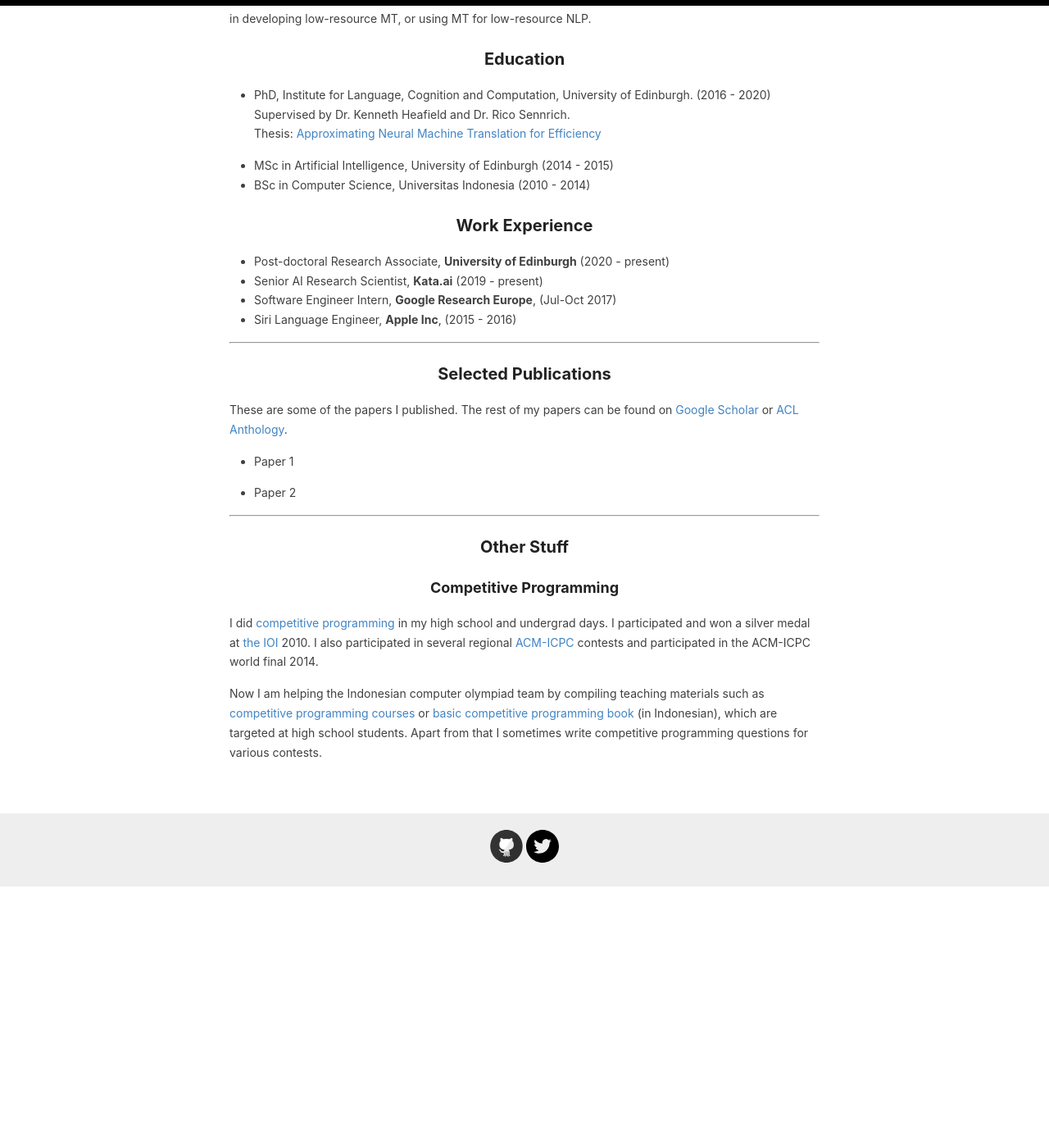
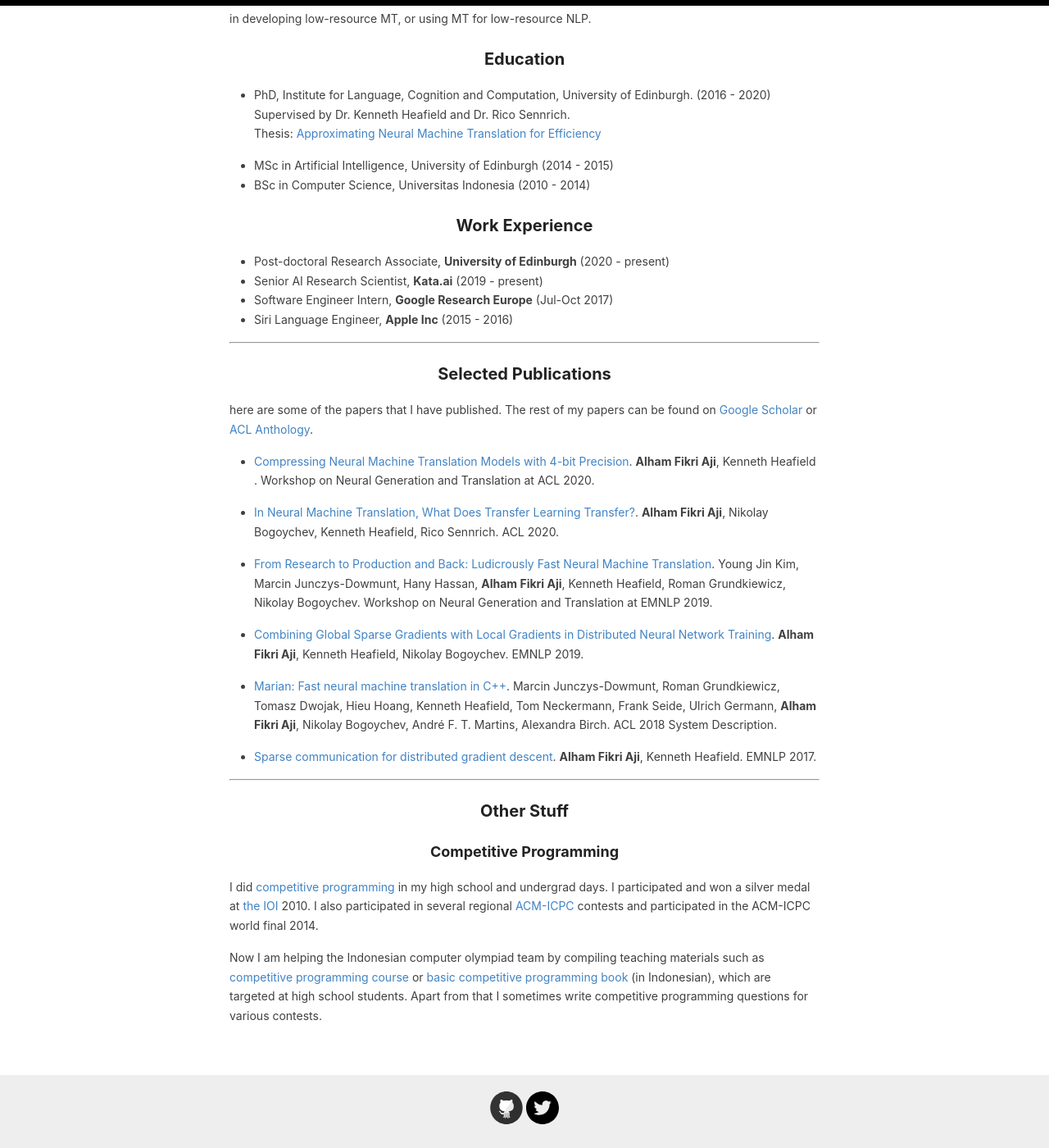
Before and after one commit to afaji/afaji.github.io, a Jekyll site: the page built from index.md, in a window 1280 px wide and 1400 px high, scrolled down 319 px. Shown: the whole window at 82% size. Built offline with Jekyll 4.4.1, drawn with Linux system fonts in a browser that asks for light colours.

Commit message:
Update index.md

```diff
--- a/index.md
+++ b/index.md
@@ -19,18 +19,25 @@ My research interest is in the Machine Translation area. I am interested in deve
 
 - Post-doctoral Research Associate, __University of Edinburgh__ (2020 - present)
 - Senior AI Research Scientist, __Kata.ai__ (2019 - present)
-- Software Engineer Intern, __Google Research Europe__, (Jul-Oct 2017)
-- Siri Language Engineer, __Apple Inc__, (2015 - 2016)
+- Software Engineer Intern, __Google Research Europe__ (Jul-Oct 2017)
+- Siri Language Engineer, __Apple Inc__ (2015 - 2016)
 
 ---
 
 ### Selected Publications
+here are some of the papers that I have published. The rest of my papers can be found on [Google Scholar](https://scholar.google.com/citations?user=0Cyfqv4AAAAJ&hl=en&oi=ao) or [ACL Anthology](https://www.aclweb.org/anthology/people/a/alham-fikri-aji/).
 
-These are some of the papers I published. The rest of my papers can be found on [Google Scholar](https://scholar.google.com/citations?user=0Cyfqv4AAAAJ&hl=en&oi=ao) or [ACL Anthology](https://www.aclweb.org/anthology/people/a/alham-fikri-aji/).
+- [Compressing Neural Machine Translation Models with 4-bit Precision](https://www.aclweb.org/anthology/2020.ngt-1.4.pdf). __Alham Fikri Aji__, Kenneth Heafield . Workshop on Neural Generation and Translation at ACL 2020.
 
-- Paper 1
+- [In Neural Machine Translation, What Does Transfer Learning Transfer?](https://www.aclweb.org/anthology/2020.acl-main.688.pdf). __Alham Fikri Aji__, Nikolay Bogoychev, Kenneth Heafield, Rico Sennrich. ACL 2020.
 
-- Paper 2
+- [From Research to Production and Back: Ludicrously Fast Neural Machine Translation](https://www.aclweb.org/anthology/D19-5632.pdf). Young Jin Kim, Marcin Junczys-Dowmunt, Hany Hassan, __Alham Fikri Aji__, Kenneth Heafield, Roman Grundkiewicz, Nikolay Bogoychev. Workshop on Neural Generation and Translation at EMNLP 2019.
+
+- [Combining Global Sparse Gradients with Local Gradients in Distributed Neural Network Training](https://www.aclweb.org/anthology/D19-1373.pdf). __Alham Fikri Aji__, Kenneth Heafield, Nikolay Bogoychev. EMNLP 2019.
+
+- [Marian: Fast neural machine translation in C++](https://www.aclweb.org/anthology/P18-4020.pdf). Marcin Junczys-Dowmunt, Roman Grundkiewicz, Tomasz Dwojak, Hieu Hoang, Kenneth Heafield, Tom Neckermann, Frank Seide, Ulrich Germann, __Alham Fikri Aji__, Nikolay Bogoychev, André F. T. Martins, Alexandra Birch. ACL 2018 System Description.
+
+- [Sparse communication for distributed gradient descent](https://www.aclweb.org/anthology/D17-1045.pdf). __Alham Fikri Aji__, Kenneth Heafield. EMNLP 2017.
 
 ---
 
@@ -40,4 +47,4 @@ These are some of the papers I published. The rest of my papers can be found on
 
 I did [competitive programming](https://en.wikipedia.org/wiki/Competitive_programming) in my high school and undergrad days. I participated and won a silver medal at [the IOI](https://ioinformatics.org/) 2010. I also participated in several regional [ACM-ICPC](https://icpc.global/) contests and participated in the ACM-ICPC world final 2014.
 
-Now I am helping the Indonesian computer olympiad team by compiling teaching materials such as [competitive programming courses](https://tlx.toki.id/courses/) or [basic competitive programming book](https://toki.id/buku-pemrograman-kompetitif-dasar/) (in Indonesian), which are targeted at high school students. Apart from that I sometimes write competitive programming questions for various contests.
+Now I am helping the Indonesian computer olympiad team by compiling teaching materials such as [competitive programming course](https://tlx.toki.id/courses/) or [basic competitive programming book](https://toki.id/buku-pemrograman-kompetitif-dasar/) (in Indonesian), which are targeted at high school students. Apart from that I sometimes write competitive programming questions for various contests.
```
